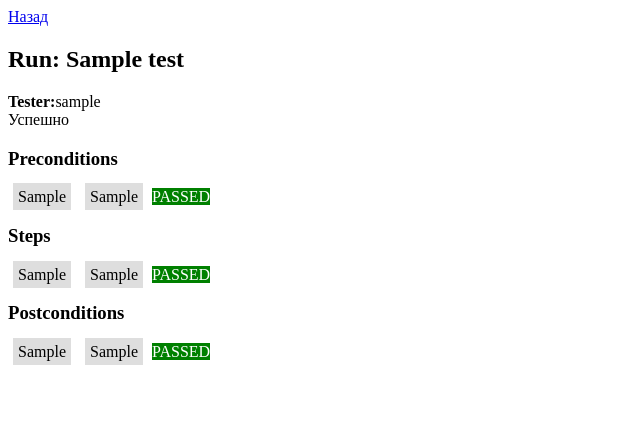
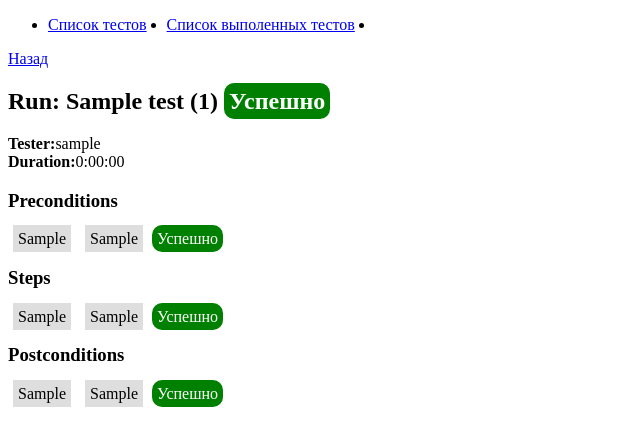
Before and after one commit to DmitrySkryabin/TestLite, a Django app: page /runs/run/1 in a window 1280 px wide. Shown: the top 446 px of the page, without its empty margins (0-640 px from the left). Run offline with Django 4.2, Linux system fonts and the light colour scheme; tables that the repository leaves empty hold one stand-in row (values such as "Sample post").

Commit message:
big update heh

```diff
--- a/TestLite/TestLite/settings.py
+++ b/TestLite/TestLite/settings.py
@@ -122,6 +122,9 @@ USE_TZ = True
 # https://docs.djangoproject.com/en/4.2/howto/static-files/
 
 STATIC_URL = 'static/'
+STATICFILES_DIRS = [
+    BASE_DIR / 'static'
+]
 
 # Default primary key field type
 # https://docs.djangoproject.com/en/4.2/ref/settings/#default-auto-field
--- a/TestLite/static/css/style.css
+++ b/TestLite/static/css/style.css
@@ -1,4 +1,28 @@
+
+.header{
+    width: 100%;;
+}
+
+.header ul{
+    display: flex;
+    align-items: flex-start;
+}
+.header a{
+    margin-right: 20px;
+}
+
 .result{
-    padding: 10px;
-    border-radius: 2px;
+    padding: 5px;
+    border-radius: 10px;
+    color: white;
 }
+
+.P{
+    background: green;
+}
+.E, .F{
+    background: red;
+}
+.S{
+    background: grey;
+}
--- /dev/null
+++ b/TestLite/template/includes/header.html
@@ -0,0 +1,7 @@
+<div class="header">
+    <ul>
+        <li><a href="{% url 'tests:test_list' %}">Список тестов</a></li>
+        <li><a href="{% url 'tests_run:test_run_list' %}">Список выполенных тестов</a></li>
+        <li></li>
+    </ul>
+</div>
--- a/TestLite/template/main.html
+++ b/TestLite/template/main.html
@@ -4,9 +4,12 @@
     <meta charset="UTF-8">
     <meta http-equiv="X-UA-Compatible" content="IE=edge">
     <meta name="viewport" content="width=device-width, initial-scale=1.0">
+    {% load static %}
+    <link rel="stylesheet" href="{% static 'css/style.css' %}">
     <title>Document</title>
 </head>
 <body>
+    {% include 'includes/header.html' %}
     {% block content %}
     {% endblock %}
 </body>
--- a/TestLite/tests_run/admin.py
+++ b/TestLite/tests_run/admin.py
@@ -2,6 +2,7 @@ from django.contrib import admin
 from .models import *
 
 # Register your models here.
+admin.site.register(TestRunSuite)
 admin.site.register(TestRun)
 admin.site.register(TestRunPrecondition)
 admin.site.register(TestRunStep)
--- a/TestLite/tests_run/models.py
+++ b/TestLite/tests_run/models.py
@@ -52,9 +52,17 @@ class TypeOfRun(models.TextChoices):
     AUTOMATED = 'A', _('Авто')
 
 
+class TestRunSuite(models.Model):
+    '''Набор прогонов теста'''
+    pass
+    # def __str__(self):
+    #     return f'TestRunSuite{self.pk}'
+
+
 
 class TestRun(models.Model):
     '''Информация по прогону теста'''
+    test_run_suite = models.ForeignKey(TestRunSuite, blank=False, null=True, on_delete=models.CASCADE) # Надо подумать как удалять
     test = models.ForeignKey('tests.Test', on_delete=models.CASCADE)
     result = models.CharField(choices=ResultChoice.choices, max_length=10)
     type = models.CharField(choices=TypeOfRun.choices, default=TypeOfRun.MANUAL, max_length=20)
@@ -63,15 +71,17 @@ class TestRun(models.Model):
     start_on = models.DateTimeField()
     stop_on = models.DateTimeField(auto_now=True)
 
+    class Meta:
+        ordering = ['test_run_suite', '-start_on']
+
     def __str__(self):
-        return f'Run: {self.test.name}'
+        return f'Run: {self.test.name} ({self.pk})'
 
 
 
 class TestRunPrecondition(models.Model):
     '''Информация о том как прошел данный шаг (предусловие)'''
     test_run = models.ForeignKey(TestRun, on_delete=models.CASCADE)
-    #test_precondition = models.ForeignKey('tests.TestPrecondition', on_delete=models.SET_NULL, null=True)
 
     action = models.TextField(validators=[invalid_name_validator])
     expected_result = models.TextField()
@@ -84,7 +94,6 @@ class TestRunPrecondition(models.Model):
 class TestRunStep(models.Model):
     '''Информация о том как прошел данный шаг (Шаг)'''
     test_run = models.ForeignKey(TestRun, on_delete=models.CASCADE)
-    #test_step = models.ForeignKey('tests.TestStep', on_delete=models.SET_NULL, null=True)
 
     action = models.TextField()
     expected_result = models.TextField()
@@ -97,7 +106,6 @@ class TestRunStep(models.Model):
 class TestRunPostcondition(models.Model):
     '''Информация о том как прошел данный шаг (Постусловие)'''
     test_run = models.ForeignKey(TestRun, on_delete=models.CASCADE)
-    #test_postcondition = models.ForeignKey('tests.TestPostcondition', on_delete=models.SET_NULL, null=True)
 
     action = models.TextField()
     expected_result = models.TextField()
--- a/TestLite/tests_run/services.py
+++ b/TestLite/tests_run/services.py
@@ -1,4 +1,3 @@
-from datetime import datetime
 from itertools import zip_longest
 
 from django.db import models, transaction
@@ -26,7 +25,7 @@ class TestRunServices:
 
 
     @classmethod
-    def save_test_run(cls, test, user, preconditions, steps, postconditions):
+    def save_test_run(cls, test, user, start_time, preconditions, steps, postconditions):
         '''Метод сохраняет результаты выполнения теста в базу
         test_id - id теста который выполняется'''
 
@@ -36,7 +35,7 @@ class TestRunServices:
         # Создаем тестовый прогон
         test_run = TestRun()
         test_run.test = test
-        test_run.start_on = datetime.now()
+        test_run.start_on = start_time
         test_run.type = TypeOfRun.MANUAL
         test_run.result = priority_result
         test_run.tester = user
--- a/TestLite/tests_run/templates/tests_run/includes/step_inner.html
+++ b/TestLite/tests_run/templates/tests_run/includes/step_inner.html
@@ -1,9 +1,3 @@
 <span style="background: #dedede; padding: 5px; margin: 20px 5px;">{{ item.action }}</span>
 <span style="background: #dedede; padding: 5px; margin: 20px 5px;">{{ item.expected_result }}</span>
-{% if item.result == "P" %}
-<span style="background: green; color: white">PASSED</span>
-{% elif item.result == "S" %}
-<span style="background: #444; color: white">SKIPED</span>
-{% else %}
-<span style="background: red; color: white">{% if item.result == "E" %}ERROR{% elif item.result == "F" %}FAIL{% endif %}</span>
-{% endif %}
+<span class="result {{ item.result }}">{{ item.get_result_display }}</span>
--- a/TestLite/tests_run/templates/tests_run/testrun_detail.html
+++ b/TestLite/tests_run/templates/tests_run/testrun_detail.html
@@ -4,9 +4,10 @@
 
 <a href="{% url 'tests_run:test_run_list' %}">Назад</a> <br>
 
-<h2>{{ data.test_run }}</h2>
+<h2>{{ data.test_run }} <span class="result {{ data.test_run.result }}">{{ data.test_run.get_result_display  }}</span></h2>
 <b>Tester:</b>{{ data.test_run.tester }} <br>
-{{ data.test_run.get_result_display  }}
+<b>Duration:</b>{{ data.test_run.duration }}
+
 
 <h3>Preconditions</h3>
 {% for item in data.test_run_preconditions %}
--- /dev/null
+++ b/TestLite/tests_run/templatetags/filters.py
@@ -0,0 +1,5 @@
+from django.template.defaultfilters import register
+
+@register.filter(name="isinstance")
+def isinstance_filter(val, instance_type):
+    return isinstance(val, eval(instance_type))
--- a/TestLite/tests_run/views.py
+++ b/TestLite/tests_run/views.py
@@ -1,5 +1,7 @@
 import itertools
-from datetime import datetime
+import datetime
+from typing import Any
+from django.db.models.query import QuerySet
 
 from django.shortcuts import render
 from django.http import HttpResponse
@@ -7,17 +9,45 @@ from django.forms import formset_factory, modelformset_factory
 from django.contrib.auth import get_user_model
 from django.shortcuts import redirect
 from django.urls import reverse
+from django.utils import timezone
 from django.views.generic import DetailView, TemplateView, CreateView, FormView, TemplateView, ListView
 
 from tests.models import Test, TestPrecondition, TestPostcondition, TestStep
-from .models import ResultChoice, TestRun, ResultChoice, TestRunPrecondition, TestRunStep, TestRunPostcondition
+from .models import ResultChoice, TestRun, ResultChoice, TestRunPrecondition, TestRunStep, TestRunPostcondition, TestRunSuite
 from .forms import TestRunForm, TestResultsFormset
 from .services import TestRunServices
 
 
 class TestRunListView(ListView):
     '''Список всех ранов (прогонов) теста'''
-    queryset = TestRun.objects.all()
+    # test_runs = TestRun.objects.all()
+    # for test_run in test_runs:
+    #     print(test_run)
+    # queryset = TestRun.objects.all()
+
+    def get_queryset(self):
+        import json
+        from django.core.serializers.json import DjangoJSONEncoder
+        print(json.dumps(list(TestRun.objects.values()), cls=DjangoJSONEncoder))
+        return TestRun.objects.all()
+
+    def get_context_data(self, **kwargs):
+        context =  super().get_context_data(**kwargs)
+        tests_run = []
+        test_run_suite = None
+        boofer = []
+        for test_run in TestRun.objects.all():
+            if test_run.test_run_suite is not None:
+                boofer.append(test_run)
+                if test_run_suite != test_run.test_run_suite:
+                    tests_run.append(boofer)
+                    test_run_suite = test_run.test_run_suite
+                    boofer = []
+            else:
+                tests_run.append(test_run)
+        context['testrun_list'] = tests_run
+
+        return context
 
 
 
@@ -28,9 +58,9 @@ class TestRunDetailView(DetailView):
 
     def get_object(self):
         test_run = TestRun.objects.filter(id=self.kwargs.get('id')).first()
-        print(test_run.get_result_display())
+        test_run.duration = datetime.timedelta(seconds=int((test_run.stop_on - test_run.start_on).total_seconds()))
         return {
-            'test_run':TestRun.objects.filter(id=self.kwargs.get('id')).first(),
+            'test_run':test_run,
             'test_run_preconditions': TestRunPrecondition.objects.filter(test_run__id=self.kwargs.get('id')).all(),
             'test_run_steps': TestRunStep.objects.filter(test_run__id=self.kwargs.get('id')).all(),
             'test_run_postconditions': TestRunPostcondition.objects.filter(test_run__id=self.kwargs.get('id')).all()
@@ -64,6 +94,12 @@ class TestRunCreateView(TemplateView):
         return context
 
 
+    def get(self, request, id):
+        '''Сохраняем время первого запуска при отркрытии страницы'''
+        request.session['time'] = str(timezone.now())
+        return super().get(request, id)
+
+
     def post(self, request, *args, **kwargs):
         context = self.get_context_data()
         if context['test_precondition_formset'].is_valid() and context['test_step_formset'].is_valid() and context['test_postcondition_formset'].is_valid():
@@ -71,6 +107,7 @@ class TestRunCreateView(TemplateView):
             test_run = TestRunServices.save_test_run(
                 test=context['test'],
                 user=request.user,
+                start_time=request.session['time'],
                 preconditions=context['test_precondition_formset'].cleaned_data,
                 steps=context['test_step_formset'].cleaned_data,
                 postconditions=context['test_postcondition_formset'].cleaned_data
```
Also changed, not shown: TestLite/tests/template/tests/test_form.html (+3 -12 lines), TestLite/tests/template/tests/test_list.html (+0 -1 lines), TestLite/tests_run/templates/tests_run/testrun_list.html (+10 -2 lines).
